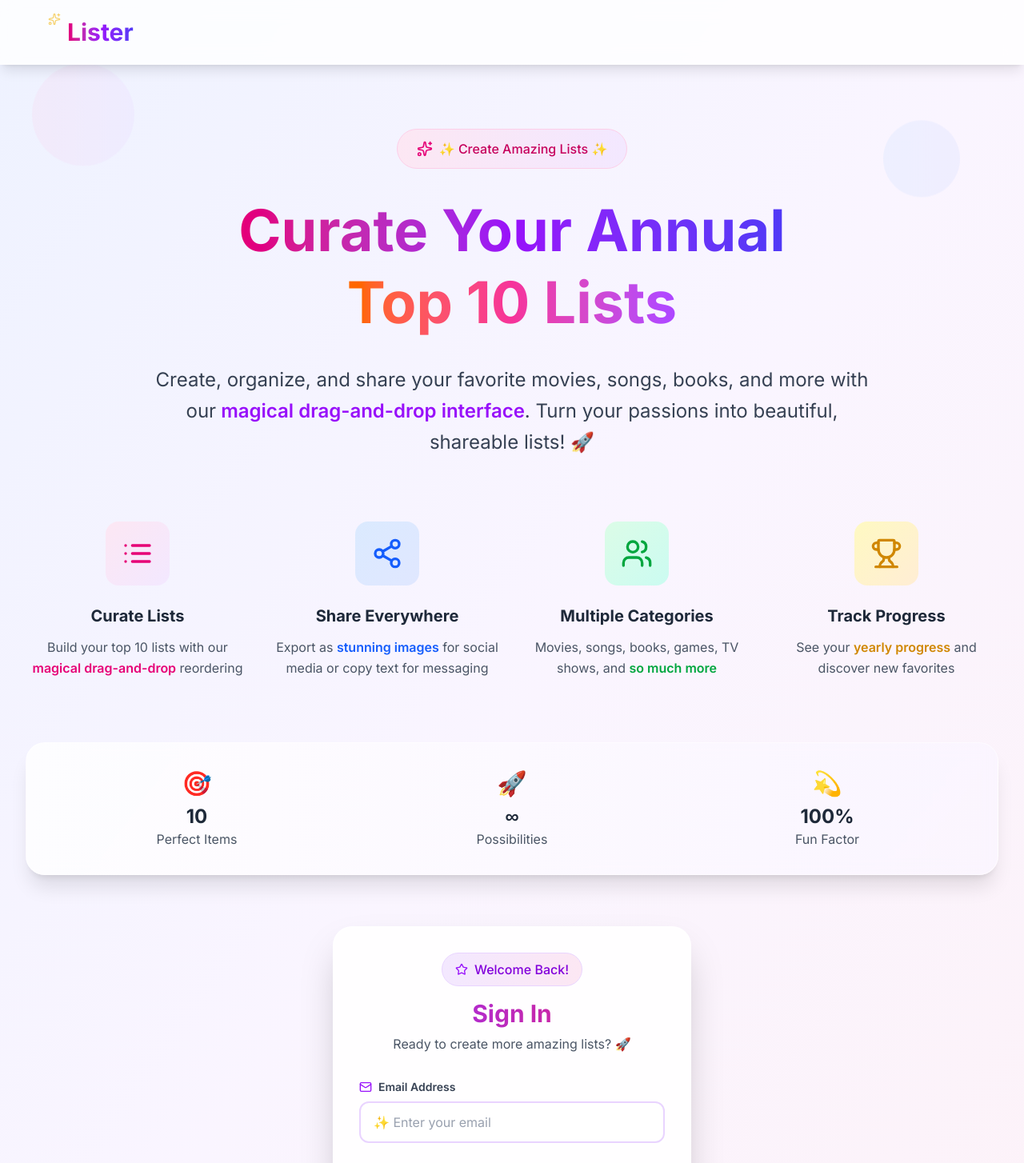
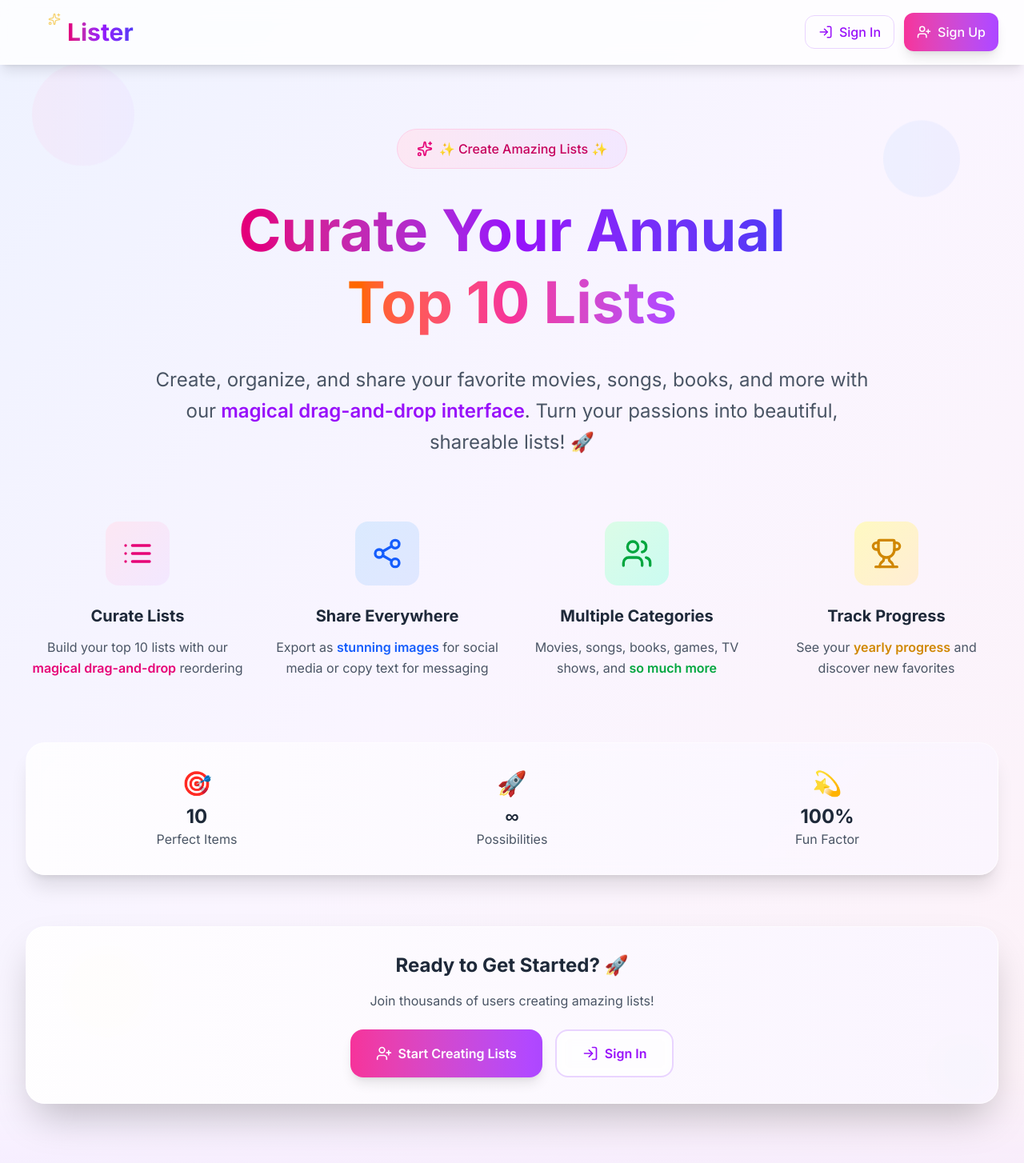
Before and after one commit to bclark/lister, a Next.js app: page / in a window 1280 px wide. Shown: the top 1454 px of the page at 80% size. Built offline with nearby package versions, Linux system fonts and the light colour scheme.

Commit message:
added quicker sign in

```diff
--- a/src/app/page.tsx
+++ b/src/app/page.tsx
@@ -5,18 +5,28 @@ import { useAuth } from '@/contexts/AuthContext';
 import { useRouter } from 'next/navigation';
 import SignInForm from '@/components/auth/SignInForm';
 import SignUpForm from '@/components/auth/SignUpForm';
-import { Star, List, Share2, Users, Sparkles, Trophy } from 'lucide-react';
+import { Star, List, Share2, Users, Sparkles, Trophy, LogIn, UserPlus } from 'lucide-react';
 
 export default function HomePage() {
   const { user, loading } = useAuth();
   const router = useRouter();
-  const [showSignUp, setShowSignUp] = useState(false);
+  const [showAuthForm, setShowAuthForm] = useState(false);
+  const [authMode, setAuthMode] = useState<'signin' | 'signup'>('signin');
 
   useEffect(() => {
     if (user && !loading) {
       router.push('/list-builder');
     }
   }, [user, loading, router]);
+
+  const handleAuthClick = (mode: 'signin' | 'signup') => {
+    setAuthMode(mode);
+    setShowAuthForm(true);
+  };
+
+  const closeAuthForm = () => {
+    setShowAuthForm(false);
+  };
 
   if (loading) {
     return (
@@ -56,9 +66,54 @@ export default function HomePage() {
                 Lister
               </h1>
             </div>
+
+            {/* Auth Buttons */}
+            <div className="flex items-center gap-3">
+              <button
+                onClick={() => handleAuthClick('signin')}
+                className="group flex items-center gap-2 px-4 py-2 text-purple-600 hover:text-purple-700 hover:bg-purple-50 rounded-xl transition-all duration-200 hover:scale-105 border border-purple-200"
+              >
+                <LogIn size={18} className="group-hover:rotate-12 transition-transform duration-300" />
+                <span className="font-medium">Sign In</span>
+              </button>
+              <button
+                onClick={() => handleAuthClick('signup')}
+                className="group flex items-center gap-2 px-4 py-3 bg-gradient-to-r from-pink-500 to-purple-500 text-white rounded-xl hover:from-pink-600 hover:to-purple-600 transition-all duration-200 hover:scale-105 font-medium shadow-lg hover:shadow-xl"
+              >
+                <UserPlus size={18} className="group-hover:scale-110 transition-transform duration-300" />
+                <span>Sign Up</span>
+              </button>
+            </div>
           </div>
         </div>
       </header>
+
+      {/* Auth Form Modal */}
+      {showAuthForm && (
+        <div className="fixed inset-0 bg-black/50 backdrop-blur-sm z-50 flex items-center justify-center p-4">
+          <div className="bg-white/95 backdrop-blur-md rounded-3xl p-8 shadow-2xl border border-white/50 max-w-md w-full max-h-[90vh] overflow-y-auto animate-bounce-in">
+            <div className="flex justify-between items-center mb-6">
+              <h2 className="text-2xl font-bold bg-gradient-to-r from-purple-600 to-pink-600 bg-clip-text text-transparent">
+                {authMode === 'signin' ? 'Welcome Back!' : 'Join the Adventure!'}
+              </h2>
+              <button
+                onClick={closeAuthForm}
+                className="p-2 text-gray-500 hover:text-gray-700 hover:bg-gray-100 rounded-full transition-all duration-200 hover:scale-110"
+              >
+                <svg className="w-6 h-6" fill="none" stroke="currentColor" viewBox="0 0 24 24">
+                  <path strokeLinecap="round" strokeLinejoin="round" strokeWidth={2} d="M6 18L18 6M6 6l12 12" />
+                </svg>
+              </button>
+            </div>
+
+            {authMode === 'signin' ? (
+              <SignInForm onSwitchToSignUp={() => setAuthMode('signup')} />
+            ) : (
+              <SignUpForm onSwitchToSignIn={() => setAuthMode('signin')} />
+            )}
+          </div>
+        </div>
+      )}
 
       {/* Hero Section */}
       <div className="relative z-10 max-w-7xl mx-auto px-4 sm:px-6 lg:px-8 py-20">
@@ -78,7 +133,7 @@ export default function HomePage() {
             </span>
           </h1>
 
-          <p className="text-xl md:text-2xl text-gray-700 max-w-4xl mx-auto leading-relaxed">
+          <p className="text-xl md:text-2xl text-gray-600 max-w-4xl mx-auto leading-relaxed">
             Create, organize, and share your favorite movies, songs, books, and more with our
             <span className="font-semibold text-purple-600"> magical drag-and-drop interface</span>.
             Turn your passions into beautiful, shareable lists! 🚀
@@ -149,14 +204,27 @@ export default function HomePage() {
           </div>
         </div>
 
-        {/* Auth Forms */}
-        <div className="max-w-md mx-auto animate-slide-in-up" style={{animationDelay: '0.5s'}}>
-          <div className="bg-white/90 backdrop-blur-sm rounded-3xl p-8 shadow-2xl border border-white/50">
-            {showSignUp ? (
-              <SignUpForm onSwitchToSignIn={() => setShowSignUp(false)} />
-            ) : (
-              <SignInForm onSwitchToSignUp={() => setShowSignUp(true)} />
-            )}
+        {/* Call to Action */}
+        <div className="text-center animate-slide-in-up" style={{animationDelay: '0.5s'}}>
+          <div className="bg-gradient-to-r from-white/90 to-purple-50/90 backdrop-blur-sm rounded-3xl p-8 shadow-2xl border border-white/50">
+            <h3 className="text-2xl font-bold text-gray-800 mb-4">Ready to Get Started? 🚀</h3>
+            <p className="text-gray-600 mb-6">Join thousands of users creating amazing lists!</p>
+            <div className="flex flex-col sm:flex-row gap-4 justify-center">
+              <button
+                onClick={() => handleAuthClick('signup')}
+                className="group flex items-center justify-center gap-2 px-8 py-4 bg-gradient-to-r from-pink-500 to-purple-500 text-white rounded-2xl hover:from-pink-600 hover:to-purple-600 transition-all duration-300 hover:scale-105 font-semibold shadow-lg hover:shadow-xl"
+              >
+                <UserPlus size={20} className="group-hover:scale-110 transition-transform duration-300" />
+                <span>Start Creating Lists</span>
+              </button>
+              <button
+                onClick={() => handleAuthClick('signin')}
+                className="group flex items-center justify-center gap-2 px-8 py-4 border-2 border-purple-200 text-purple-600 hover:text-purple-700 hover:bg-purple-50 rounded-2xl transition-all duration-300 hover:scale-105 font-semibold bg-white/80 backdrop-blur-sm"
+              >
+                <LogIn size={20} className="group-hover:rotate-12 transition-transform duration-300" />
+                <span>Sign In</span>
+              </button>
+            </div>
           </div>
         </div>
       </div>
```
